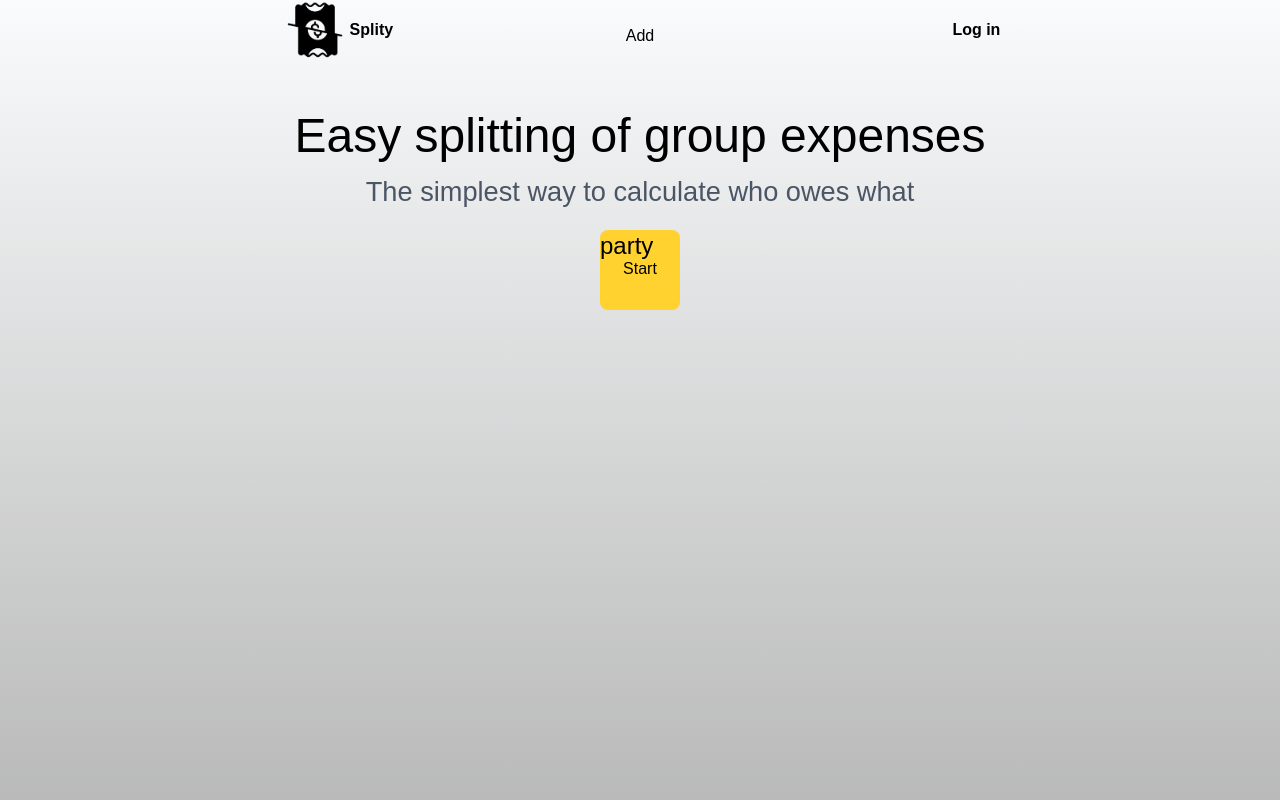
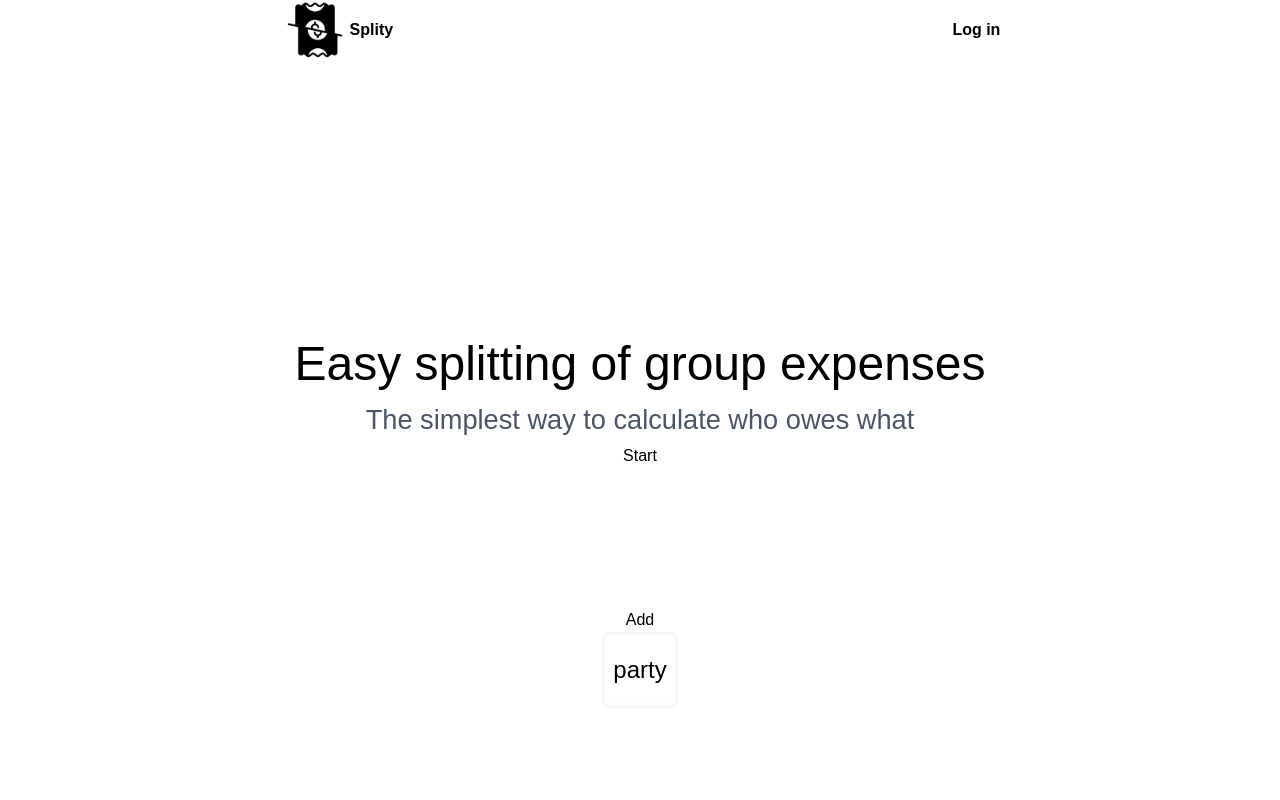
Before and after one commit to Vimalkanthkkkkk/nextjs_Splity-app, a Next.js app: page / in a window 1280 px wide. Both pictures are taken after a click on the button "Add". Shown: the top 800 px of the page. Built offline with nearby package versions, Linux system fonts and the light colour scheme.

Commit message:
fix: circular events again

```diff
--- a/app/CirculatEvents.tsx
+++ b/app/CirculatEvents.tsx
@@ -1,30 +1,34 @@
 "use client"
 
-import { ReactNode, useEffect, useState } from "react";
+import { useEffect, useState } from "react";
 import { EventContextType, useEvent } from "./Context";
 import { Notes } from "./Notes";
 
 export function CircularEvents() {
     const eventContext: EventContextType = useEvent();
     const total_events = eventContext.events.length;
+    const baseradius = 130;
+    const baseStepAngle = 45;
+    const [parentRotation, setParentRotation] = useState(0);
 
-    const radius = 130;
-    const [parentRotation, setParentRotation] = useState(0);
+    const stepAngleDeg = total_events > 6
+        ? Math.max(360 / total_events, 20)
+        : baseStepAngle;
+
+    const radius = total_events > 6
+        ? baseradius + (total_events - 6) * 12
+        : baseradius;
 
     useEffect(() => {
         if (total_events <= 3) {
             setParentRotation(0);
             return;
         }
-
         const handleScroll = () => {
             const scrolltop = window.scrollY;
             setParentRotation(scrolltop * 0.2);
         };
-
-        // Initialize position on load
         handleScroll();
-
         window.addEventListener("scroll", handleScroll, { passive: true });
         return () => {
             window.removeEventListener("scroll", handleScroll);
@@ -33,22 +37,19 @@ export function CircularEvents() {
 
     return (
         <>
-            {/* Scroll Spacer: Gives the document height so window.scrollY can register */}
             <div
                 style={{
-                    height: total_events > 3 ? `${Math.max(total_events * 300, 2000)}px` : "100vh"
+                    height: total_events > 3 ? `${Math.max(total_events * 400, 3000)}px` : "100vh" ,
                 }}
                 className="w-full pointer-events-none"
-            />
-
-            {/* Add Button */}
-            <div className="fixed top-4 left-1/2 -translate-x-1/2 z-50">
+            >
+            <div className="fixed left-1/2 translate-y-150 -translate-x-1/2  z-50">
                 <button
                     type="button"
                     className="bg-mauve-500 min-w-20 p-2 rounded-sm pointer-events-auto"
                     onClick={() =>
                         eventContext.setevent({
-                            who_ID: Date.now(), // Unique ID prevent key collisions
+                            who_ID: Date.now(),
                             who_Name: "vimal",
                             event_name: "party",
                             currency: "Ind",
@@ -59,27 +60,23 @@ export function CircularEvents() {
                     Add
                 </button>
             </div>
-
-            {/* Circular Stage Overlay */}
             <div className="fixed inset-0 pointer-events-none flex items-center justify-center">
                 <div
-                    className="relative w-0 h-0 transition-transform duration-75 ease-out"
+                    className="relative self-end-safe transition-transform duration-75 ease-out"
                     style={{
                         transform: `rotate(${parentRotation}deg)`
                     }}
                 >
                     {eventContext.events.map((e, idx) => {
-                        const angle =
-                            idx * ((2 * Math.PI) / (total_events || 1)) -
-                            Math.PI / 2;
-
+                        const angleDeg = idx * (stepAngleDeg) - 90 ;
+                        const angle = (angleDeg * Math.PI) / 180;
                         const x = radius * Math.cos(angle);
                         const y = radius * Math.sin(angle);
 
                         return (
                             <div
                                 key={`${e.who_ID}-${idx}`}
-                                className="absolute w-20 h-20 bg-amber-300 pointer-events-auto rounded-lg"
+                                className="absolute w-20 h-20 border-2 border-white hover:border-gray-800 bg-white shadow-[inset_0px_0px_6px_rgba(0,0,0,0.1)] pointer-events-auto rounded-lg place-content-center"
                                 style={{
                                     transform: `translate(${x}px, ${y}px) translate(-50%, -50%) rotate(${-parentRotation}deg)`
                                 }}
@@ -93,6 +90,7 @@ export function CircularEvents() {
                     })}
                 </div>
             </div>
+        </div>
         </>
     );
 }
--- a/app/Header.tsx
+++ b/app/Header.tsx
@@ -3,12 +3,12 @@ import Link from "next/link";
 
 export default function Header(){
     return(
-        <div className="flex flex-row justify-around items-center z-10">
-            <Link href={"/"} className="flex items-center">
+        <div className="fixed w-full flex flex-1 justify-around flex-row items-center z-10">
+            <Link href={"/"} className="flex items-center ">
                 <Image width={70} height={50} className="items-start" preload loading="eager" src={"/noun_bill_5997839_@700.png"} alt="Splity logo"/>
                 <span className="text-black font-bold">Splity</span>
             </Link>
-            <Link href={""} className="text-black font-bold">Log in</Link>
+            <Link href={""} className="text-black font-bold self-center">Log in</Link>
         </div>
     );
 }
--- a/app/Notes.tsx
+++ b/app/Notes.tsx
@@ -5,7 +5,7 @@ type NotesArg = {
 
 export function Notes(args : NotesArg){
     return(
-        <div>
+        <div className="text-center">
             <span className="text-2xl">{args.name}</span>
         </div>
     );
--- a/app/layout.tsx
+++ b/app/layout.tsx
@@ -21,7 +21,7 @@ export default function RootLayout({ children }: LayoutProps<"/">) {
   return (
     <html
       lang="en"
-      className={`${geistSans.variable} ${geistMono.variable} h-full antialiased`}
+      className={`${geistSans.variable} ${geistMono.variable} h-full antialiased scrollbar-none `}
     >
       <body className="min-h-full flex flex-col">{children}</body>
     </html>
--- a/app/page.tsx
+++ b/app/page.tsx
@@ -1,4 +1,4 @@
-import { EventContextType, EventProvider, useEvent } from "./Context";
+import {  EventProvider } from "./Context";
 import Header from "./Header";
 import { CircularEvents } from "./CirculatEvents";
 
@@ -6,13 +6,15 @@ export default function Home() {
 
   return (
     <EventProvider>
-      <div className="flex flex-1 flex-col text-black font-sansbg-[#fafbfc] bg-linear-to-b from-[#fafbfc] to-[#a0a0a0] gap-10">
+      <div className="flex flex-1 flex-col text-black font-sansbg-[#fafbfc] bg-linear-to-b from-[#ffffff] to-[#ffffff]">
         <Header></Header>
-        <div className="flex flex-col justify-around items-center z-10">
-          <h1 className=" text-[clamp(1rem,6vw,3rem)] whitespace-nowrap">Easy splitting of group expenses</h1>
-          <h2 className="text-gray-600 text-[clamp(0.5rem,4vw,1.7rem)] whitespace-nowrap">The simplest way to calculate who owes what</h2>
+        <div className="fixed inset-0 flex items-center justify-center">
+          <div className="flex flex-col justify-around items-center z-10">
+            <h1 className=" text-[clamp(1rem,6vw,3rem)] whitespace-nowrap">Easy splitting of group expenses</h1>
+            <h2 className="text-gray-600 text-[clamp(0.5rem,4vw,1.7rem)] whitespace-nowrap">The simplest way to calculate who owes what</h2>
+            <button type="button" className="bg-mauve-500 min-w-20 p-1 rounded-sm self-center z-10 ">Start</button>
+          </div>
         </div>
-        <button type="button" className="bg-mauve-500 min-w-20 p-1 rounded-sm self-center z-10 ">Start</button>
         <CircularEvents/>
       </div>
     </EventProvider>
```
